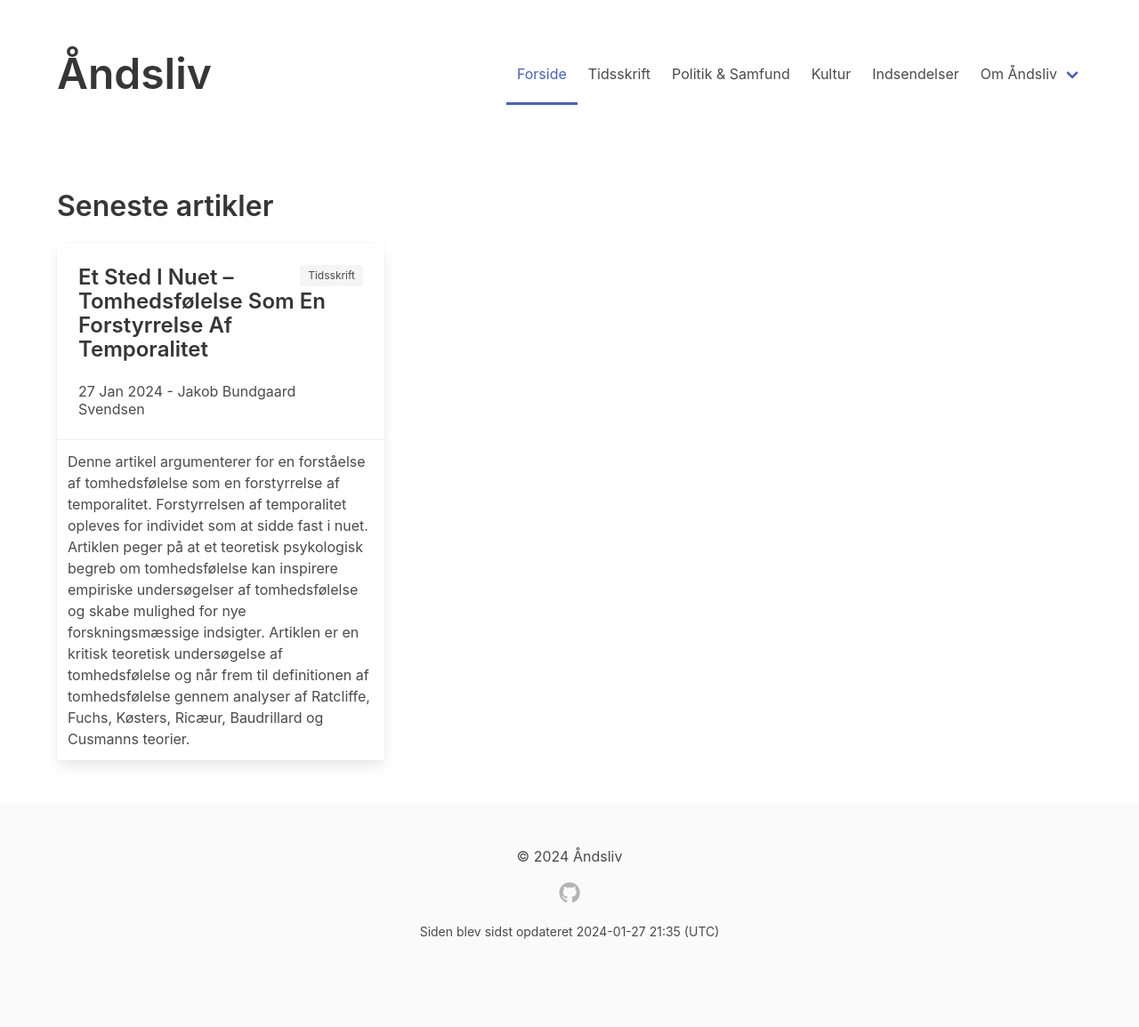
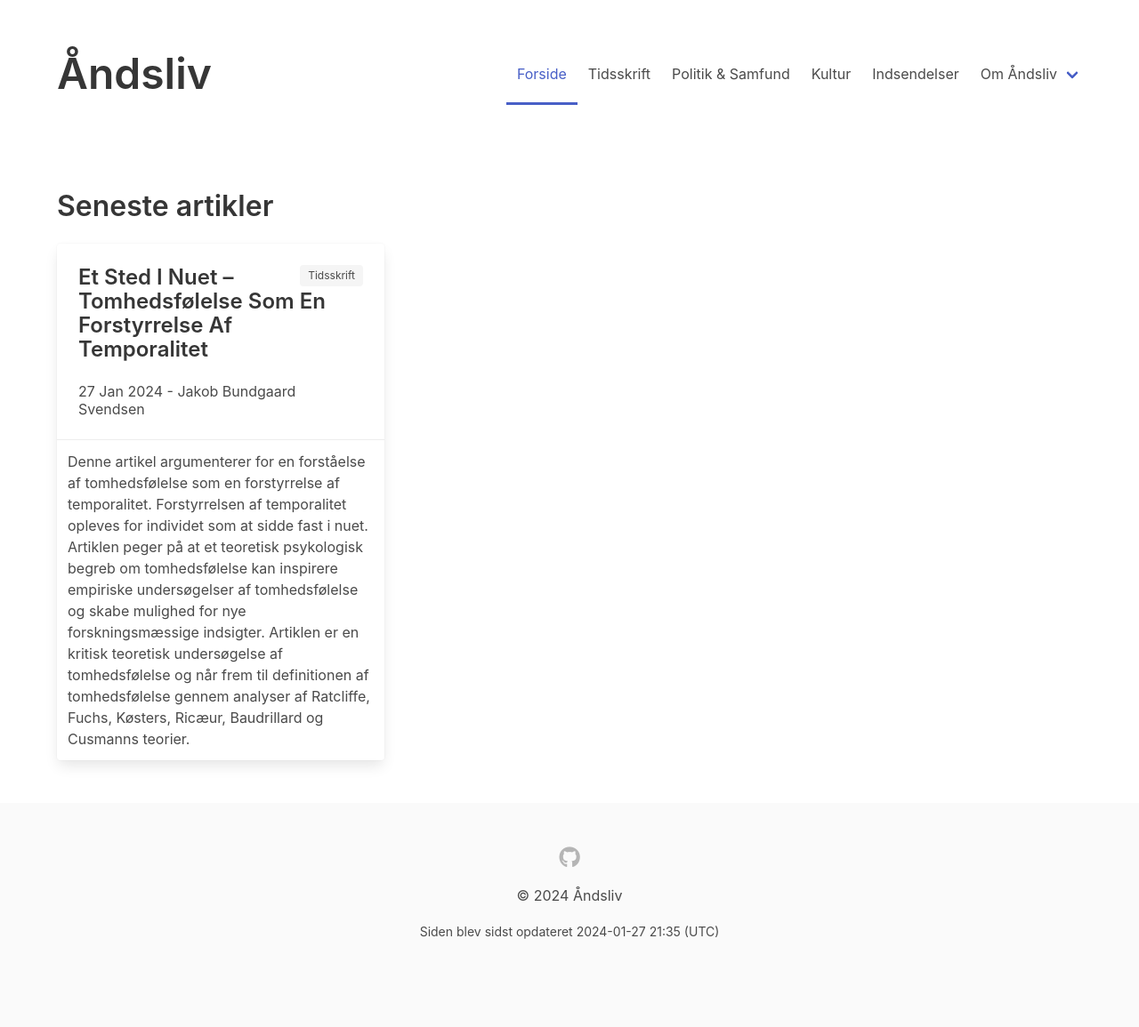
Before and after one commit to Aandsliv/aandsliv, a Jekyll site: the page built from src/index.html, in a window 1280 px wide. Shown: the whole page at 89% size. Built offline with Jekyll 4.4.1, drawn with Linux system fonts in a browser that asks for light colours.

Commit message:
feat: reorder footer content (#80)

```diff
--- a/src/_includes/footer.html
+++ b/src/_includes/footer.html
@@ -1,8 +1,5 @@
 <footer class="footer">
     <div class="content has-text-centered">
-        <p>
-            &copy; {{ site.time | date: "%Y" }} Åndsliv
-        </p>
         <p>
             <a href="https://github.com/Aandsliv/aandsliv">
                 <span class="icon has-text-grey-light">
@@ -10,6 +7,9 @@
                 </span>
             </a>
         </p>
+        <p>
+            &copy; {{ site.time | date: "%Y" }} Åndsliv
+        </p>
         <small>Siden blev sidst opdateret {{ site.time | date: "%Y-%m-%d %H:%M (%Z)" }}</small>
     </div>
 </footer>
```
